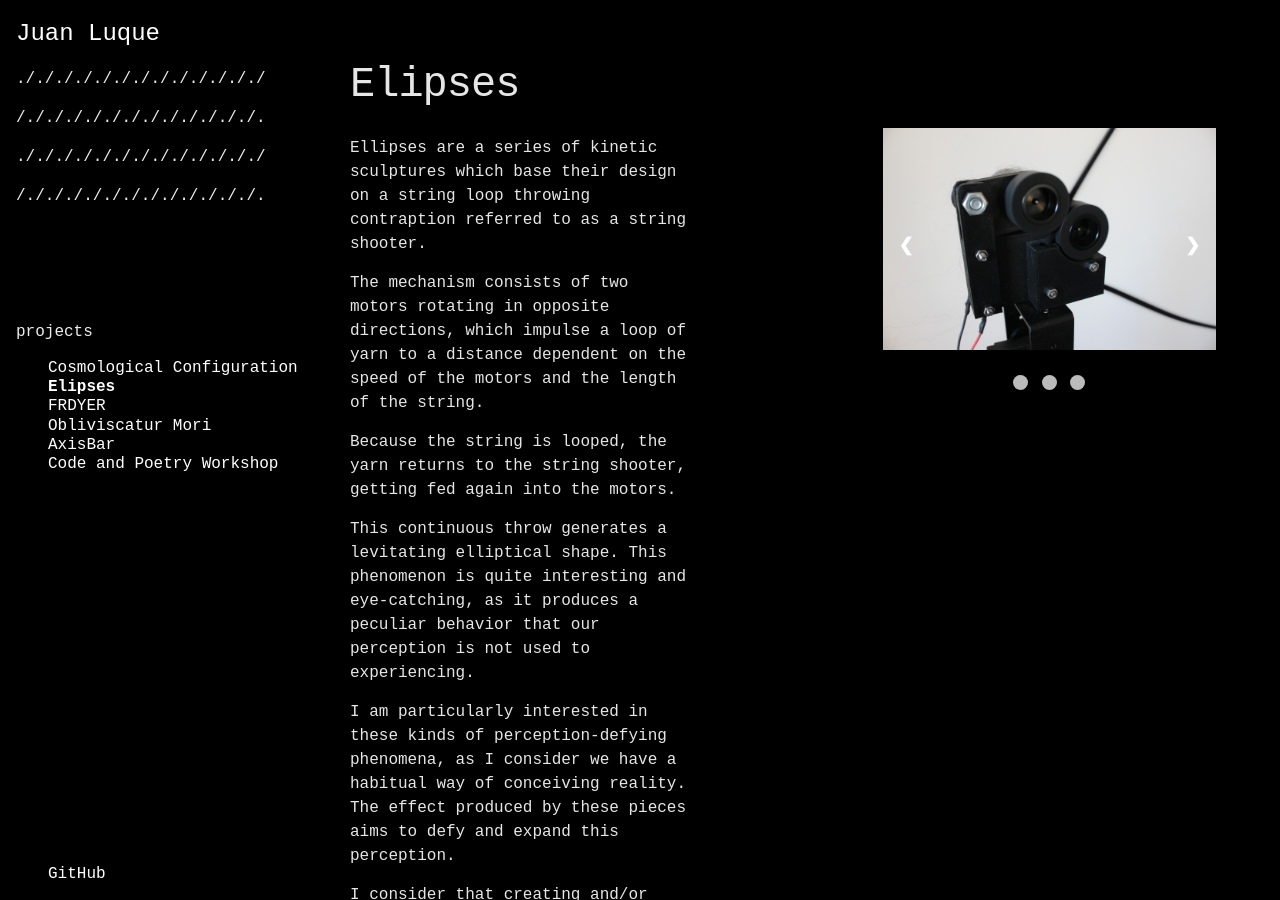
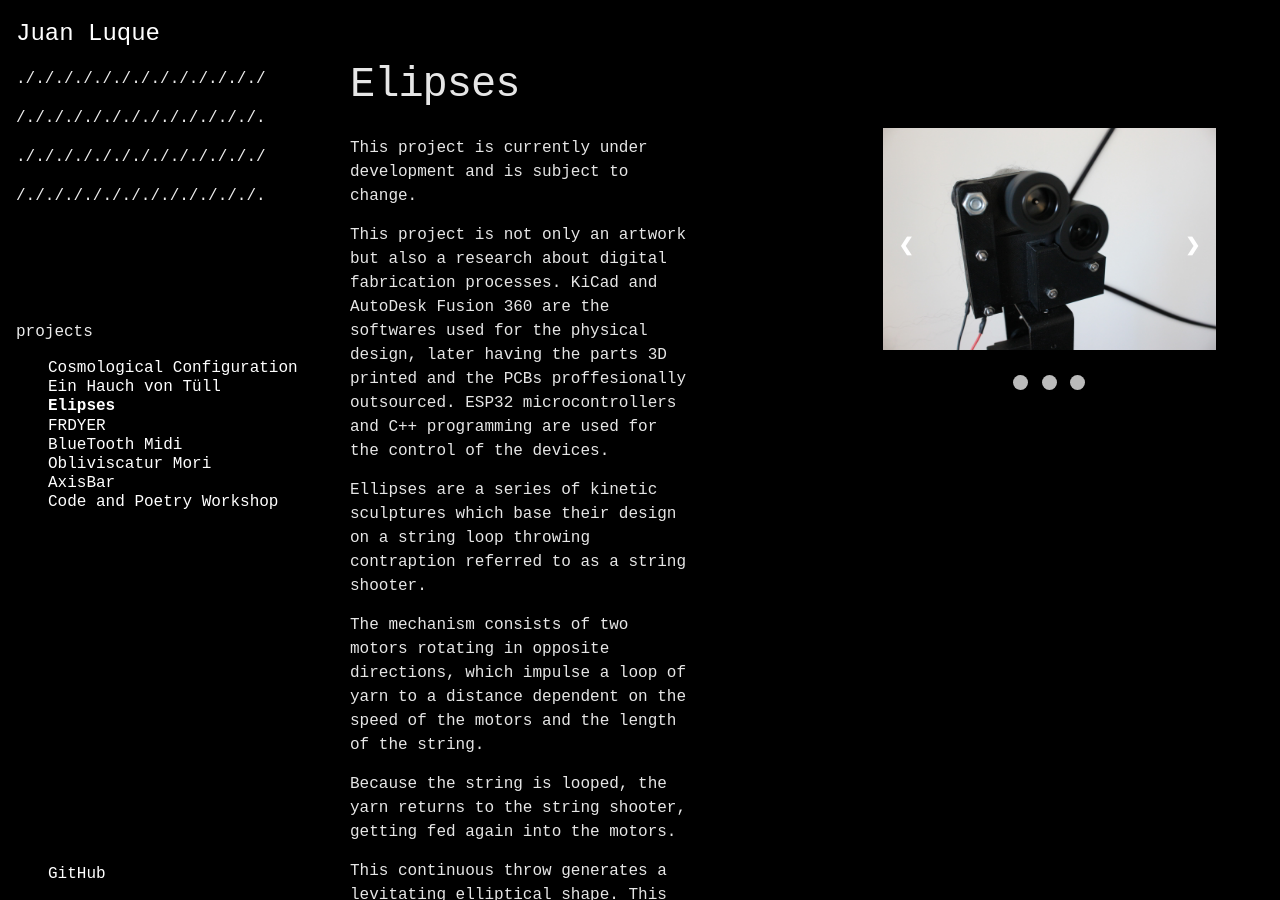
Before and after one commit to jcluq/luque, a Jekyll site: the page built from projects/Elipses/Elipses.md, in a window 1280 px wide and 900 px high. Built offline with Jekyll 4.4.1, drawn with Linux system fonts in a browser that asks for light colours.

Commit message:
newcommits

```diff
--- a/projects/Elipses/Elipses.md
+++ b/projects/Elipses/Elipses.md
@@ -4,7 +4,9 @@ title: Elipses
 permalink: /Elipses/
 ---
 
+This project is currently under development and is subject to change.
 
+This project is not only an artwork but also a research about digital fabrication processes. KiCad and AutoDesk Fusion 360 are the softwares used for the physical design, later having the parts 3D printed and the PCBs proffesionally outsourced. ESP32 microcontrollers and C++ programming are used for the control of the devices.
 
 Ellipses are a series of kinetic sculptures which base their design on a string loop throwing contraption referred to as a string shooter.
 
```
Also changed, not shown: projects/Hauktull/EinHauchvonTull.md (added, +10 -0 lines), projects/MuHaMiDi/Muha.md (added, +9 -0 lines), projects/Hauktull/tull1.jpg (added), projects/Hauktull/tull4.jpg (added), projects/Hauktull/tull5.jpg (added), projects/Hauktull/tull6.jpg (added), projects/Hauktull/tull9.jpg (added), projects/MuHaMiDi/muha0.PNG (added), projects/MuHaMiDi/muha1.PNG (added), projects/MuHaMiDi/muha2.PNG (added), projects/MuHaMiDi/muha3.PNG (added), 4 other files.
